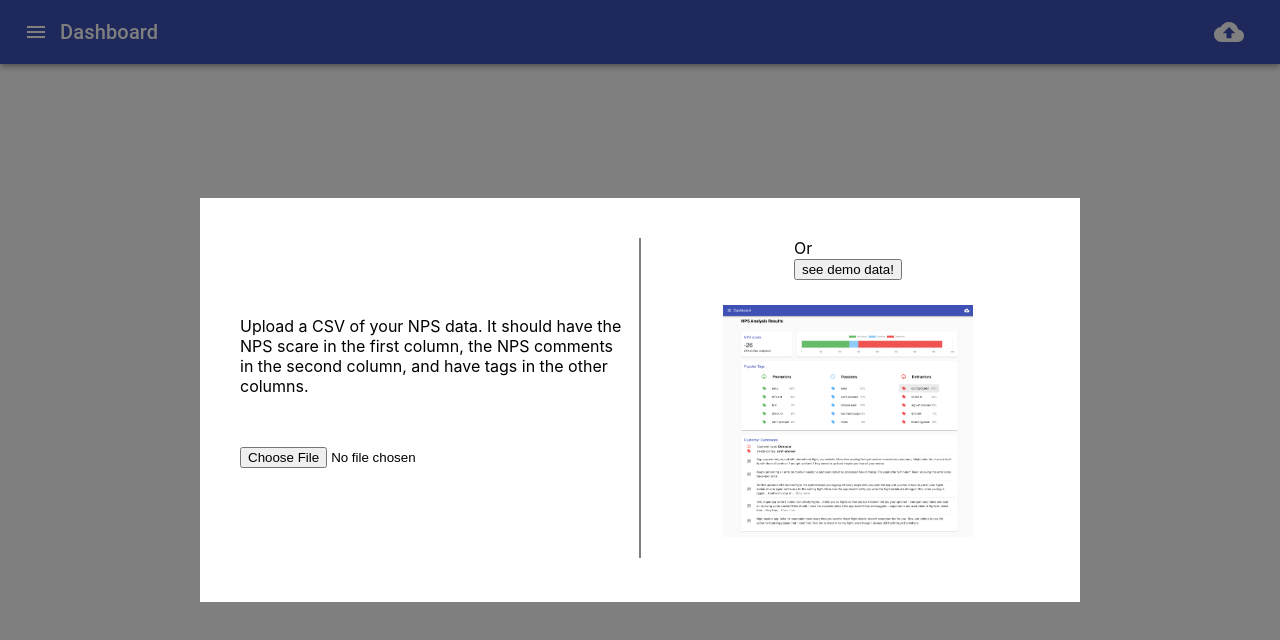
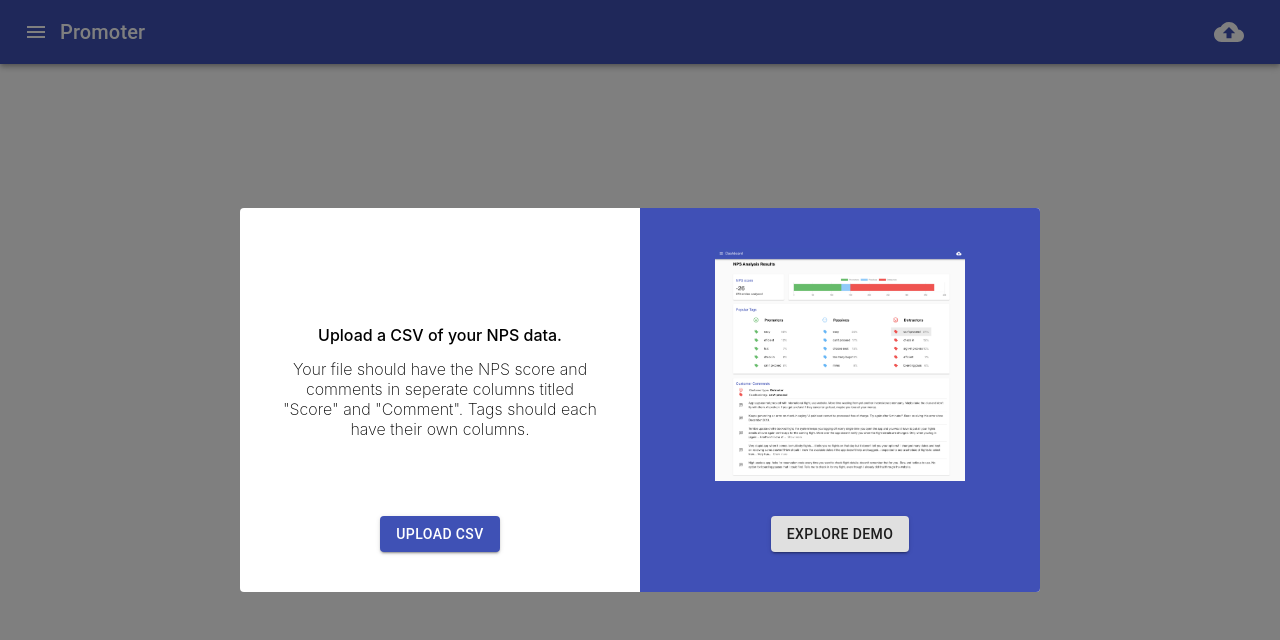
Before and after one commit to dilanustek/Promoter, a React (Create React App) app: page / in a window 1280 px wide. Shown: the top 640 px of the page. Built offline with nearby package versions, Linux system fonts and the light colour scheme.

Commit message:
upload modal visual improvements

```diff
--- a/src/App.css
+++ b/src/App.css
@@ -1,9 +1,12 @@
+.app {
+  background-color: #fafafa;
+}
+
 .page {
   margin-top: 25px;
   display: flex;
   flex-direction: column;
   align-items: center;
-  background-color: #fafafa;
 }
 
 .appbar-title {
--- a/src/App.tsx
+++ b/src/App.tsx
@@ -48,7 +48,7 @@ class App extends Component<{}, State> {
               color="inherit"
               noWrap
             >
-              Dashboard
+              Promoter
             </Typography>
             <IconButton color="inherit" onClick={this.onUploadClick}>
               <BackupIcon style={{ fontSize: 30 }} />
--- a/src/CommentListItem.tsx
+++ b/src/CommentListItem.tsx
@@ -19,7 +19,7 @@ class CommentListItem extends Component<Props, State> {
   };
   maxCommentLen = 330;
 
-  handleExpandClick = () => {
+  onExpandClick = () => {
     this.setState({
       showLong: !this.state.showLong,
     });
@@ -31,7 +31,7 @@ class CommentListItem extends Component<Props, State> {
         return (
           <ListItemText>
             {this.props.entry.comment}
-            <span className="expand" onClick={this.handleExpandClick}>
+            <span className="expand" onClick={this.onExpandClick}>
               Show less
             </span>
           </ListItemText>
@@ -40,7 +40,7 @@ class CommentListItem extends Component<Props, State> {
         return (
           <ListItemText>
             {this.props.entry.comment.slice(0, this.maxCommentLen)}...
-            <span className="expand" onClick={this.handleExpandClick}>
+            <span className="expand" onClick={this.onExpandClick}>
               Show more
             </span>
           </ListItemText>
--- a/src/FileUploaderDialog.css
+++ b/src/FileUploaderDialog.css
@@ -8,11 +8,6 @@
   align-items: center;
 }
 
-.uploadSection {
-  margin-top: 50px;
-  width: 140px;
-}
-
 .modalBackdrop {
   display: flex;
   align-items: center;
@@ -21,35 +16,50 @@
 
 .modal {
   background-color: white;
-  padding: 40px;
   width: 800px;
   display: flex;
   flex-direction: row;
+  border-radius: 4px;
+  overflow: hidden;
 }
 
-.fileUploader {
+.fileUploaderSection {
+  display: flex;
+  flex: 1;
+  flex-direction: column;
+  align-items: center;
+  padding: 40px;
+}
+
+.uploadText {
   display: flex;
   flex-direction: column;
+  align-items: center;
   justify-content: center;
-  flex: 1;
-  padding-right: 15px;
+  text-align: center;
+  margin: auto;
 }
 
-.demo {
+.demoSection {
   display: flex;
   flex-direction: column;
   align-items: center;
   flex: 1;
-  padding-left: 15px;
-}
-
-.vl {
-  border-left: 2px solid;
-  color: grey;
-  height: 320px;
+  justify-content: space-between;
+  padding: 40px;
+  background: #4050b6;
 }
 
 .demoImg {
   width: 250px;
-  padding: 25px;
+  padding-bottom: 35px;
 }
+
+.modalTitle {
+  padding-bottom: 14px;
+  font-weight: 500;
+}
+
+.modalText {
+  font-weight: 200;
+}
--- a/src/FileUploaderDialog.tsx
+++ b/src/FileUploaderDialog.tsx
@@ -5,6 +5,7 @@ import Papa from "papaparse";
 import csvData from "./NPSsample.json";
 import Modal from "@material-ui/core/Modal";
 import demoImg from "./screenshot.png";
+import Button from "@material-ui/core/Button";
 
 interface Props {
   setAllNPSData: (allNPS: NPSEntry[]) => void;
@@ -73,32 +74,39 @@ class FileUploaderDialog extends Component<Props, {}> {
         onClose={this.onModalClose}
       >
         <div className="modal">
-          <section className="fileUploader">
+          <section className="fileUploaderSection">
+            <div className="uploadText">
+              <div className="modalTitle">Upload a CSV of your NPS data. </div>
+              <div className="modalText">
+                Your file should have the NPS score and comments in seperate
+                columns titled "Score" and "Comment". Tags should each have
+                their own columns.
+              </div>
+            </div>
             <div>
-              Upload a CSV of your NPS data. It should have the NPS scare in the
-              first column, the NPS comments in the second column, and have tags
-              in the other columns.
-            </div>
-            <div className="uploadSection">
+              <Button variant="contained" component="label" color="primary">
+                Upload CSV
                 <input
                   className="csv-input"
                   type="file"
                   name="file"
                   placeholder={"placeholder text"}
+                  style={{ display: "none" }}
                   onChange={this.onFileInputChange}
                 />
-              <p />
+              </Button>
             </div>
           </section>
-          <div className="vl"></div>
-          <section className="demo">
+          <section className="demoSection">
+            <img className="demoImg" src={demoImg} alt="Demo Screenshot" />
             <div>
-              <div>Or </div>
-              <button onClick={() => this.parseData(csvData)}>
-                see demo data!
-              </button>
+              <Button
+                variant="contained"
+                onClick={() => this.parseData(csvData)}
+              >
+                Explore demo
+              </Button>
             </div>
-            <img className="demoImg" src={demoImg} alt="Demo Screenshot" />
           </section>
         </div>
       </Modal>
```
Lines whose indentation alone changed are shown as unchanged.
